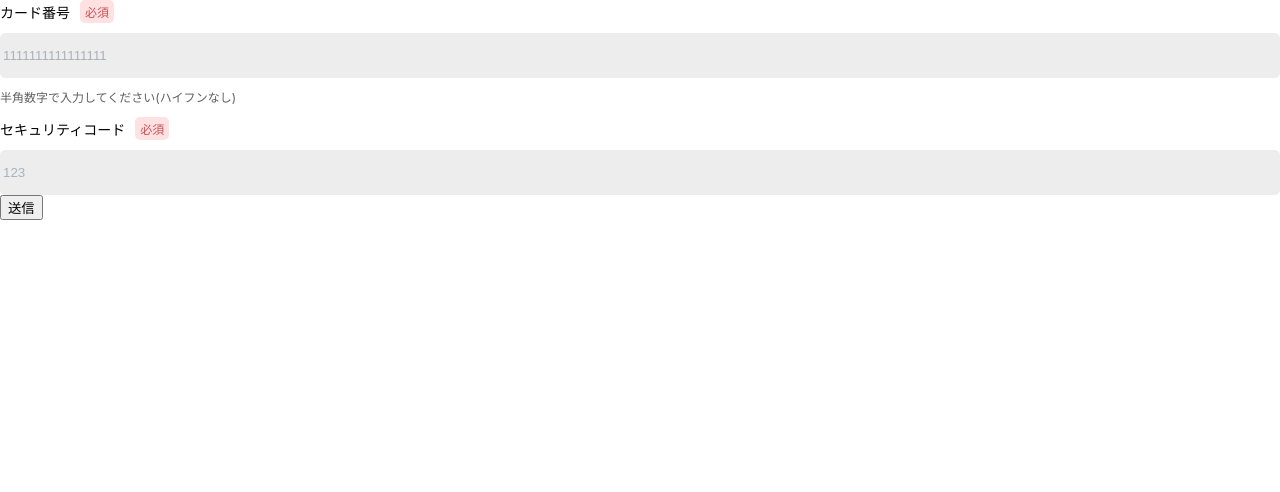
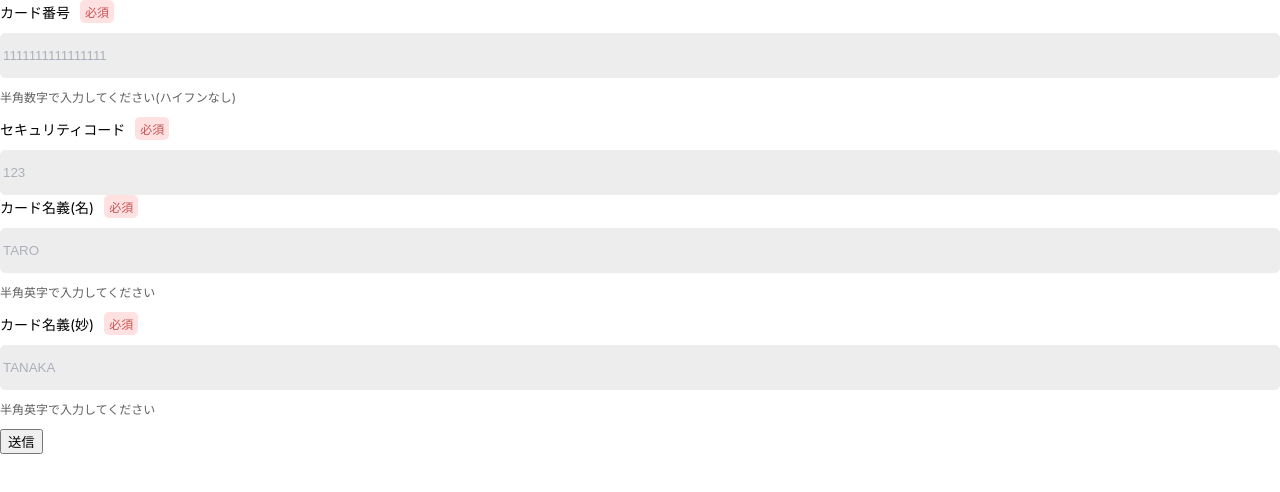
Before and after one commit to abeshi03/payment-form, a Next.js app: page /payments in a window 1280 px wide. Shown: the top 492 px of the page. Built offline with nearby package versions, Linux system fonts and the light colour scheme.

Commit message:
カード名義を追加

```diff
--- a/components/atoms/organisms/ControlGroups/PaymentsControlGroup/PaymentControlGroup.tsx
+++ b/components/atoms/organisms/ControlGroups/PaymentsControlGroup/PaymentControlGroup.tsx
@@ -55,6 +55,35 @@ export const PaymentControlGroup: FC<Props> = memo((props) => {
           })}
         />
         {errors.securityCode && securityCodeErrorMessages(errors.securityCode)}
+
+        <InputField
+          type="text"
+          required={true}
+          guidance="半角英字で入力してください"
+          placeholder="TARO"
+          label="カード名義(名)"
+          inputProps={register("givenName", {
+            required: paymentDataValidations.name.required,
+            minLength: paymentDataValidations.name.minLength,
+            maxLength: paymentDataValidations.name.maxLength,
+            pattern: paymentDataValidations.name.pattern
+          })}
+        />
+
+        <InputField
+          type="text"
+          required={true}
+          guidance="半角英字で入力してください"
+          placeholder="TANAKA"
+          label="カード名義(妙)"
+          inputProps={register("familyName", {
+            required: paymentDataValidations.name.required,
+            minLength: paymentDataValidations.name.minLength,
+            maxLength: paymentDataValidations.name.maxLength,
+            pattern: paymentDataValidations.name.pattern
+          })}
+        />
+
         <button type="submit">送信</button>
       </form>
     </>
--- a/pages/payments/ pageSettings.ts
+++ b/pages/payments/ pageSettings.ts
@@ -1,4 +1,6 @@
 export type PaymentDataInputValues = {
   cardNumber: number;
   securityCode: number;
+  familyName: string;
+  givenName: string;
 };
--- a/validations/PaymentValidations.tsx
+++ b/validations/PaymentValidations.tsx
@@ -4,13 +4,20 @@ import { FieldError } from "react-hook-form";
 export const paymentDataValidations = {
   curdNumber: {
     required: true,
-    min: 12,
-    max: 16
+    min: 100000000000,
+    // eslint-disable-next-line @typescript-eslint/no-loss-of-precision
+    max: 9999999999999999
   },
   securityCode: {
     required: true,
-    min: 3,
-    max: 4
+    min: 100,
+    max: 9999
+  },
+  name: {
+    required: true,
+    minLength: 1,
+    maxLength: 50,
+    pattern: /^[a-zA-Z]+$/
   }
 };
 
@@ -19,11 +26,11 @@ export const curdNumberErrorMessages = (error: FieldError) => {
     case "required":
       return "カード番号は必須です";
 
-    case "minLength":
-      return `${paymentDataValidations.curdNumber.min}以上で入力してください`;
+    case "min":
+      return "12 ~ 16桁で入力してください";
 
-    case "maxLength":
-      return `${paymentDataValidations.curdNumber.max}以内で入力してください`;
+    case "max":
+      return "12 ~ 16桁で入力してください";
   }
 };
 
@@ -32,10 +39,10 @@ export const securityCodeErrorMessages = (error: FieldError) => {
     case "required":
       return "セキュリティコードは必須です";
 
-    case "minLength":
-      return `${paymentDataValidations.curdNumber.min}以上で入力してください`;
+    case "min":
+      return "3 ~ 4桁で入力してください";
 
-    case "maxLength":
-      return `${paymentDataValidations.curdNumber.max}以内で入力してください`;
+    case "max":
+      return "3 ~ 4桁で入力してください";
   }
 };
```
